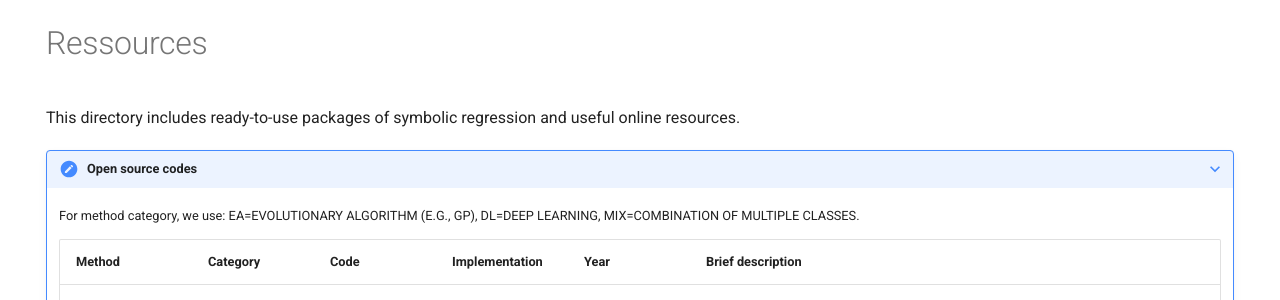
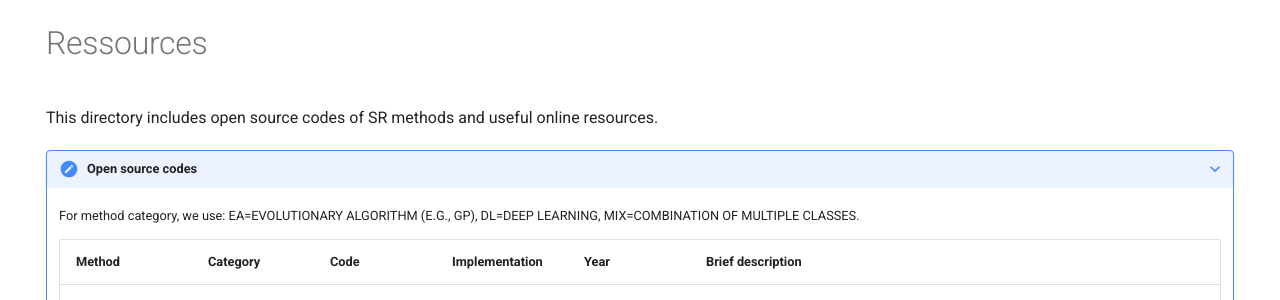
Before and after one commit to nmakke/SR-LivingReview, an MkDocs documentation site: the page built from docs/ressources.md, in a window 1280 px wide and 900 px high. Shown: the part 123-423 px from the top of the window. Built offline with MkDocs 1.6.1 and Material for MkDocs 9.7.7, drawn with Linux system fonts in a browser that asks for light colours; formulas are drawn with MathJax 3; comment, search, counter and statistics services are not loaded.

Commit message:
Update ressources.md

```diff
--- a/docs/ressources.md
+++ b/docs/ressources.md
@@ -4,7 +4,7 @@ hide:
   - toc
 ---
 
-This directory includes ready-to-use packages of symbolic regression and useful online resources.
+This directory includes open source codes of SR methods and useful online resources.
 
 ???+ note "Open source codes"
     <div class="meta_for_parser tablespecs"
```
